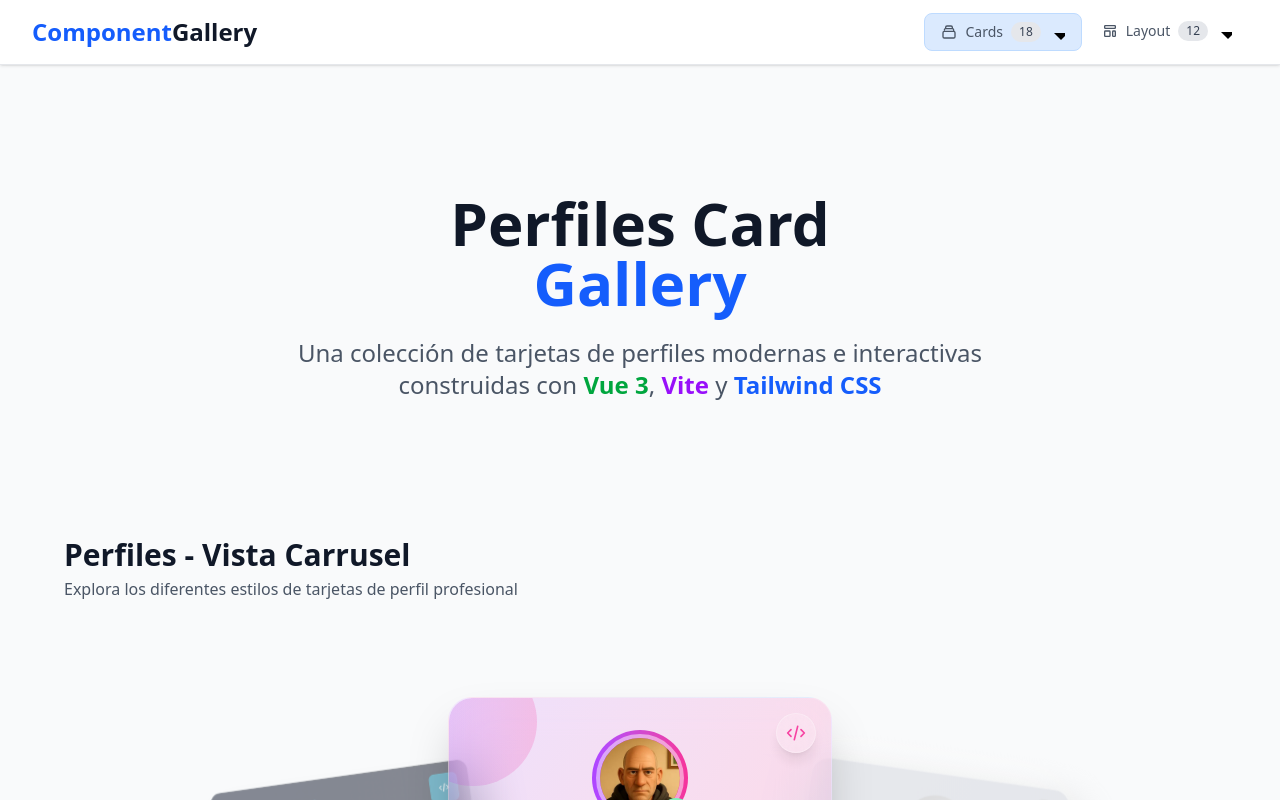
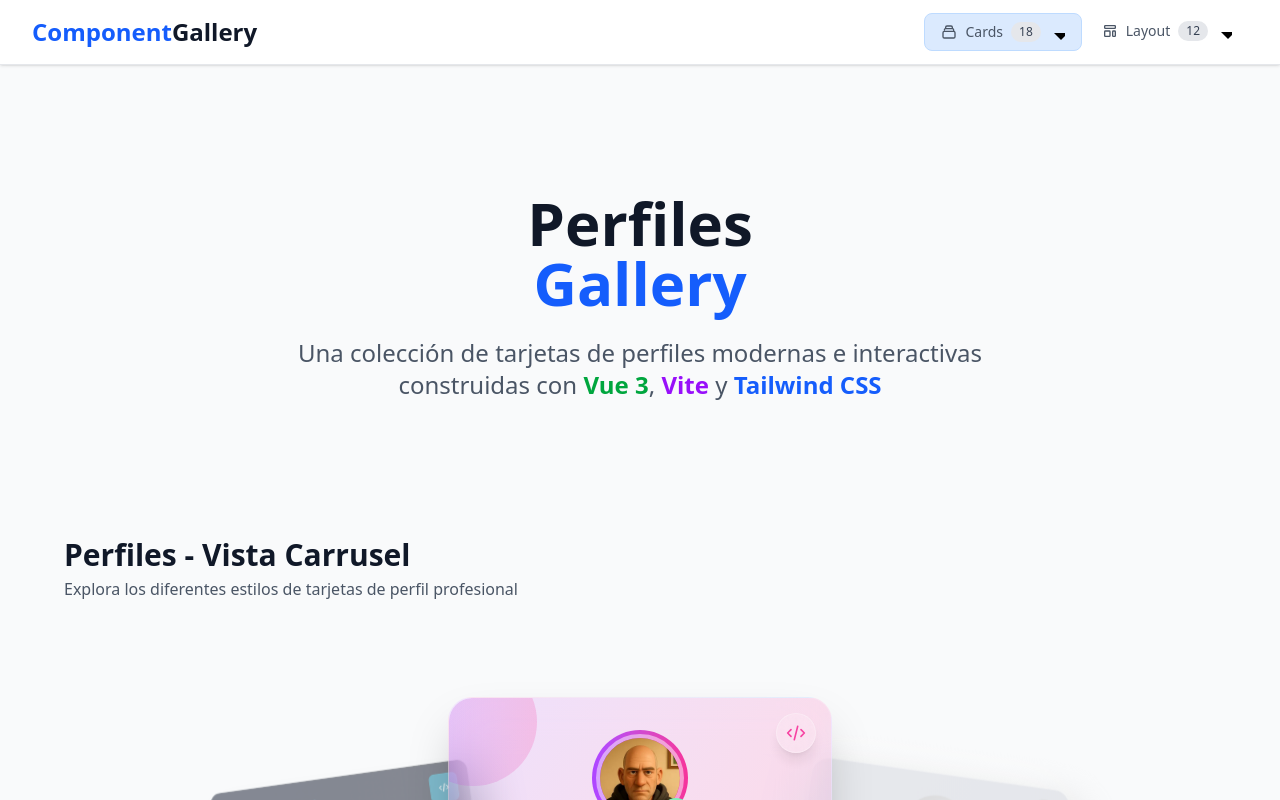
Before and after one commit to jbortweb/componentGallery, a Vue app: page /cards/perfiles in a window 1280 px wide. Shown: the top 800 px of the page. Built offline with nearby package versions, Linux system fonts and the light colour scheme.

Commit message:
feat: actualizar títulos de secciones en ArticleCards, ProductCards y ProfileCards

```diff
--- a/src/views/ArticleCards.vue
+++ b/src/views/ArticleCards.vue
@@ -6,7 +6,7 @@
         <div class="max-w-7xl mx-auto px-4 sm:px-6 lg:px-8">
           <div class="text-center">
             <h1 class="text-4xl sm:text-6xl font-bold text-gray-900 mb-6">
-              <span class="block">Artículos Card</span>
+              <span class="block">Artículos</span>
               <span class="block text-blue-600">Gallery</span>
             </h1>
             <p
--- a/src/views/ProductCards.vue
+++ b/src/views/ProductCards.vue
@@ -6,7 +6,7 @@
         <div class="max-w-7xl mx-auto px-4 sm:px-6 lg:px-8">
           <div class="text-center">
             <h1 class="text-4xl sm:text-6xl font-bold text-gray-900 mb-6">
-              <span class="block">Productos Card</span>
+              <span class="block">Productos</span>
               <span class="block text-blue-600">Gallery</span>
             </h1>
             <p
--- a/src/views/ProfileCards.vue
+++ b/src/views/ProfileCards.vue
@@ -6,7 +6,7 @@
         <div class="max-w-7xl mx-auto px-4 sm:px-6 lg:px-8">
           <div class="text-center">
             <h1 class="text-4xl sm:text-6xl font-bold text-gray-900 mb-6">
-              <span class="block">Perfiles Card</span>
+              <span class="block">Perfiles</span>
               <span class="block text-blue-600">Gallery</span>
             </h1>
             <p
```
